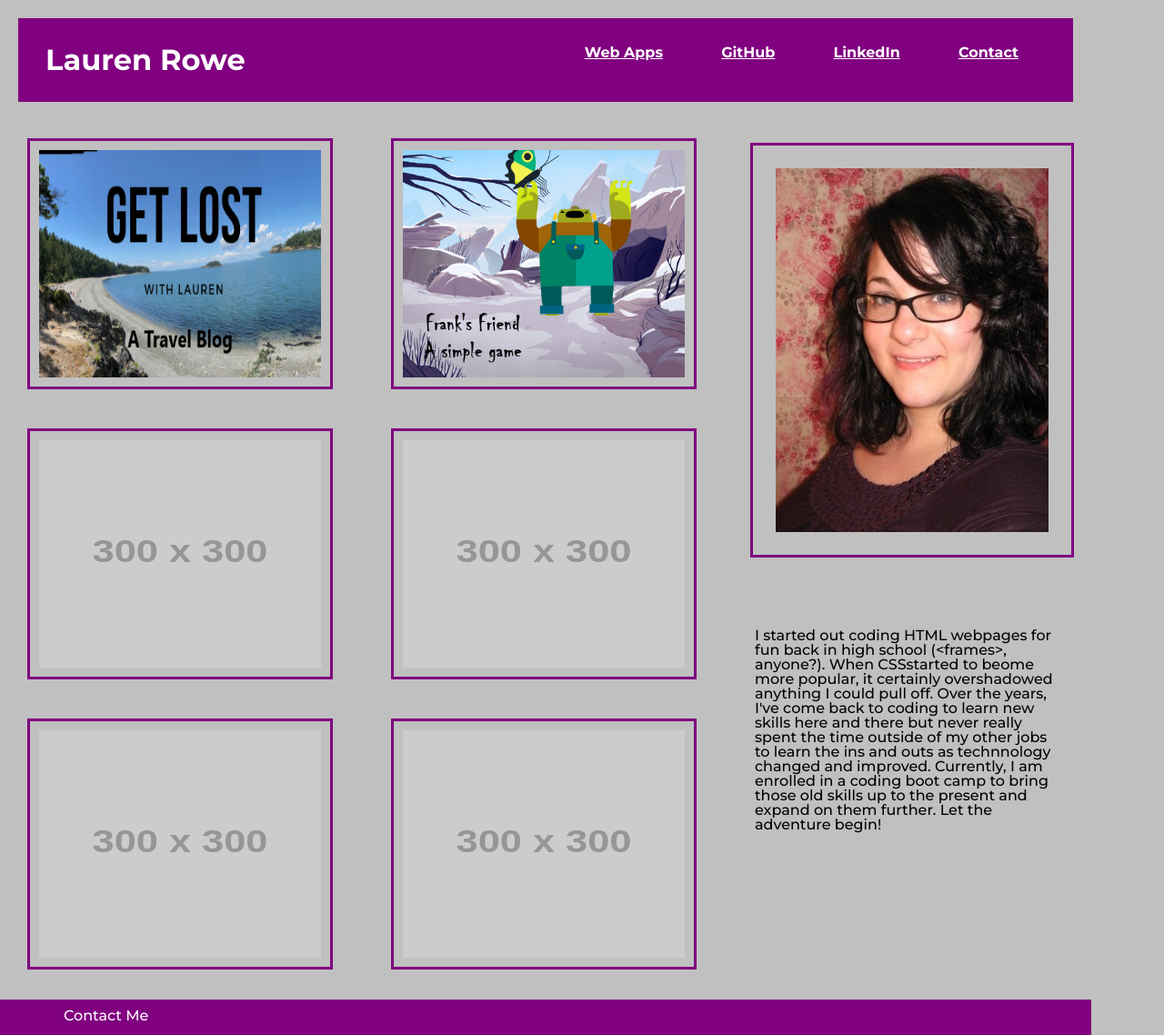
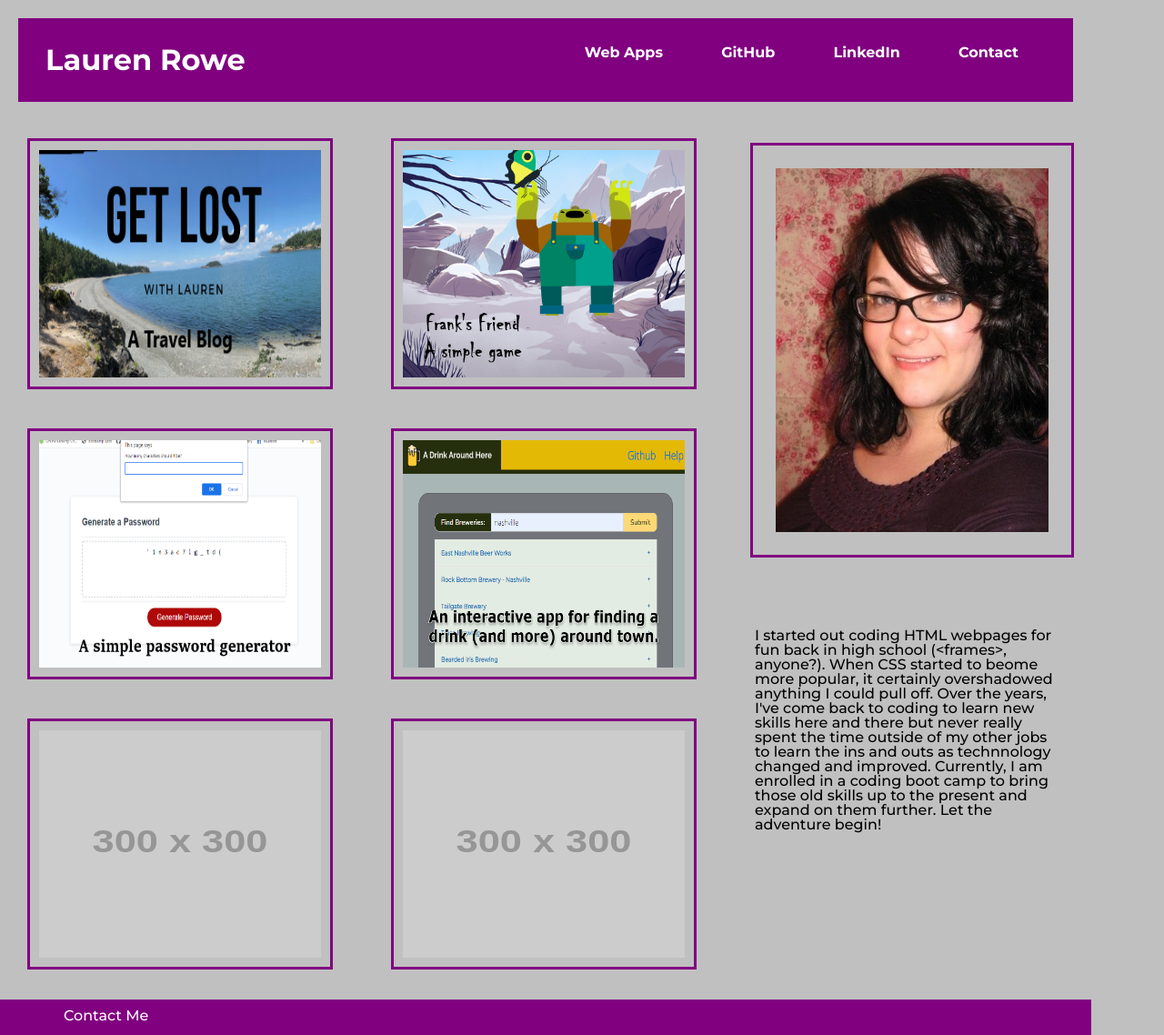
Before and after one commit to LaurenR01/HW2PersonalPortfolio, a plain HTML site: page index.html in a window 1280 px wide. Shown: the top 1138 px of the page at 91% size. Drawn offline with Linux system fonts and the light colour scheme; placeholder pictures from the web are drawn by us.

Commit message:
new links added

```diff
--- a/index.html
+++ b/index.html
@@ -35,9 +35,9 @@
 
             <li class="cards"><span class="flip"><span class="hover-image"><a href="https://scratch.mit.edu/projects/517468440/" target="_blank"><img src="images/FranksFriend.png" alt="Frank's Friend game photo"></a></span></li>
 
-            <li class="cards"><span class="flip"><span class="hover-image"><a href="http://www.placeholder.com" target="_blank"><img src="https://via.placeholder.com/300" alt="Placeholder"></a></span></li>
+            <li class="cards"><span class="flip"><span class="hover-image"><a href="https://laurenr01.github.io/HW3PasswordGenerator" target="_blank"><img src="images/PasswordGenerator.PNG" alt="Password Generator screenshot"></a></span></li>
 
-            <li class="cards"><span class="flip"><span class="hover-image"><a href="http://www.placeholder.com" target="_blank"><img src="https://via.placeholder.com/300" alt="Placeholder"></a></span></li>
+            <li class="cards"><span class="flip"><span class="hover-image"><a href="https://laurenr01.github.io/A_Drink_Around_Here/" target="_blank"><img src="images/ADrinkAroundHere.PNG" alt="A Drink Around Here screenshot"></a></span></li>
 
             <li class="cards"><span class="flip"><span class="hover-image"><a href="http://www.placeholder.com" target="_blank"><img src="https://via.placeholder.com/300" alt="Placeholder"></a></span></li>
 
@@ -48,7 +48,7 @@
     <!--flexbox container 4-->
     <aside id="right">
         <img id="headshot" src="images/Lauren.jpg" alt="photo of Lauren Rowe">
-        <p id="bio">I started out coding HTML webpages for fun back in high school (&lt;frames>, anyone?).  When CSSstarted to beome more popular, it certainly overshadowed anything I could pull off.  Over the years, I've come back to coding to learn new skills here and there but never really spent the time outside of my other jobs to learn the ins and outs as technnology changed and improved.  Currently, I am enrolled in a coding boot camp to bring those old skills up to the present and expand on them further.  Let the adventure begin!
+        <p id="bio">I started out coding HTML webpages for fun back in high school (&lt;frames>, anyone?).  When CSS started to beome more popular, it certainly overshadowed anything I could pull off.  Over the years, I've come back to coding to learn new skills here and there but never really spent the time outside of my other jobs to learn the ins and outs as technnology changed and improved.  Currently, I am enrolled in a coding boot camp to bring those old skills up to the present and expand on them further.  Let the adventure begin!
         </p>
     </aside>
 </main>
--- a/style.css
+++ b/style.css
@@ -9,6 +9,7 @@ a {
     font-weight:bold;
     padding: 15px;
     margin: 15px;
+    text-decoration: none;
     }
 h1{
     font-weight:bold;
@@ -26,7 +27,8 @@ nav{
 
 .nav-bar{
     padding: 20px, 0px;
-    align-content: flex-end;
+    justify-items: flex-end;
+    align-items: center;
     color: white;
     display: inline;
 }
```
Also changed, not shown: images/ADrinkAroundHere.png (added), images/PasswordGenerator.PNG (added).
